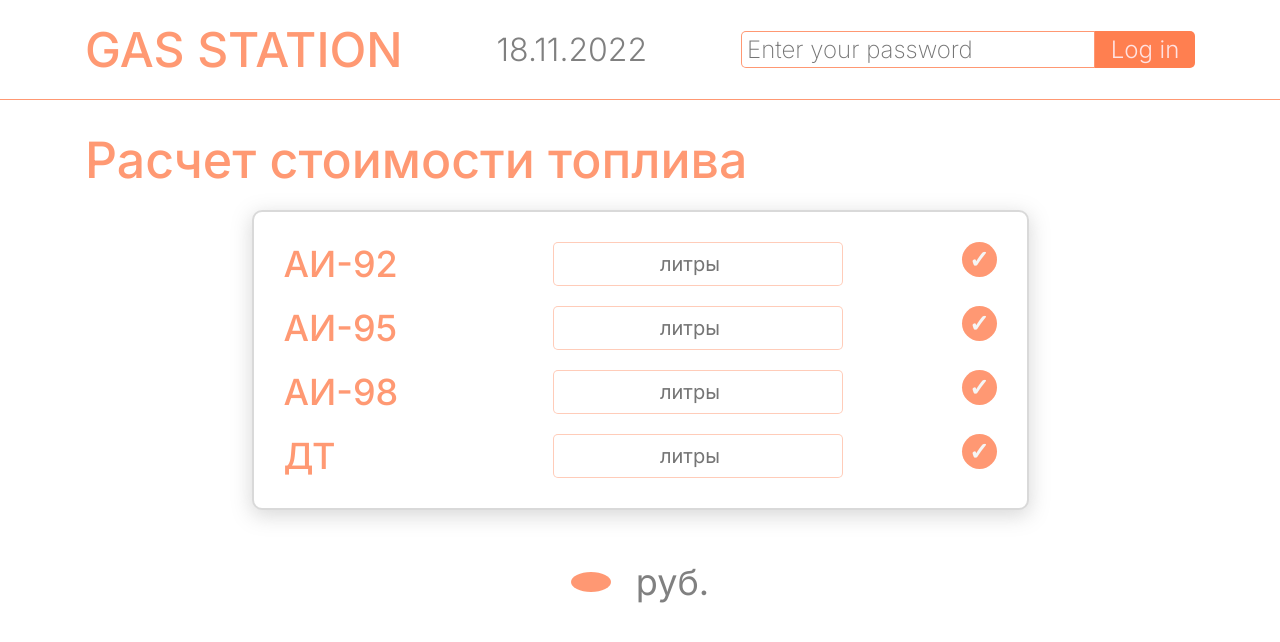
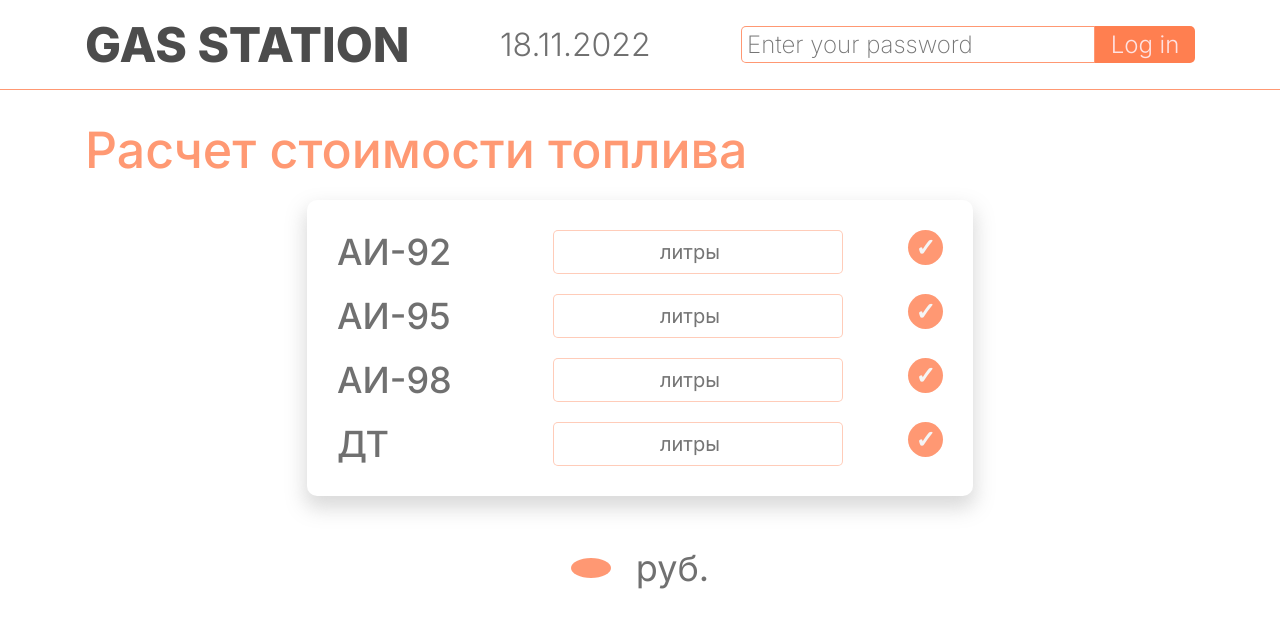
Before and after one commit to petrovskya/Gas-Station, a website built with Parcel: page src/index.html in a window 1280 px wide. Built offline with nearby package versions, Linux system fonts and the light colour scheme.

Commit message:
added different styles

```diff
--- a/src/js/index.js
+++ b/src/js/index.js
@@ -42,7 +42,7 @@ function showAdmin() {
     flex-wrap: nowrap;
     `;
     $HEADER.style.cssText = `
-    background: rgba(128, 128, 128, 0.1);
+    background: rgba(76, 76, 76, 0.2);
     `
   } else {
     $HEADER_INPUT.style.borderColor = 'red';
--- a/src/scss/header.scss
+++ b/src/scss/header.scss
@@ -9,13 +9,13 @@
 }
 .logo {
   font-size: 48px;
-  font-weight: 500;
-  color: rgba(255, 127, 80, 0.8);
+  font-weight: 800;
+  color: rgb(76, 76, 76);
 }
 
 .current-date {
   font-size: 32px;
-  color: grey;
+  color: rgba(76, 76, 76,0.8);
   font-weight: 300;
   &:hover {
     border-bottom: 1px solid grey;
@@ -65,6 +65,6 @@
   }
 }
 header {
- padding: 20px 0;
+ padding: 15px 0;
  border-bottom: 1.5px solid rgba(255, 127, 80, 0.8);
 }
--- a/src/scss/main.scss
+++ b/src/scss/main.scss
@@ -20,12 +20,11 @@ h1 {
 }
 .gas-card {
   z-index: 2;
-  width: 70%;
+  width: 60%;
   margin: 0 15px;
   padding: 30px 30px;
-  border: 2px solid  rgba(128, 128, 128, 0.3);
   border-radius: 10px;
-  box-shadow: 0px 5px 20px 1px rgba(128, 128, 128, 0.3);
+  box-shadow: 0px 10px 20px 2px rgba(128, 128, 128, 0.3);
   &-item {
     display: flex;
     justify-content: space-between;
@@ -38,7 +37,7 @@ h1 {
       font-family: 'Inter', sans-serif;
       font-size: 2.25rem;
       font-weight: 500;
-      color: rgba(255, 127, 80, 0.8);
+      color: rgba(76, 76, 76, 0.8);
       width: 150px;
     }
     input {
@@ -78,7 +77,6 @@ h1 {
   width: 45%;
   margin: 0 15px;
   padding: 20px 30px;
-  border: 2px solid  rgba(128, 128, 128, 0.3);
   border-radius: 10px;
   box-shadow: 0px 5px 20px 1px rgba(128, 128, 128, 0.3);
   .admin-card-item {
@@ -94,7 +92,7 @@ h1 {
       width: 25%;
       font-size: 1.875rem;
       font-weight: 500;
-      color: rgba(255, 127, 80, 0.8);
+      color: rgb(76, 76, 76,0.8);
     }
     .admin-input {
       max-width: 120px;
@@ -146,17 +144,18 @@ h1 {
     text-align: center;
     align-self: center;
     padding: 10px 0;
+    color: rgba(76, 76, 76, 0.8);
   }
   .cost-out {
     font-weight: 400;
     font-size: 36px;
     font-family: 'Inter', sans-serif;
-    color: grey;
+    color: rgba(76, 76, 76, 0.8);
     margin-left: 10px;
   }
   .val {
     margin-left: 5px;
     font-size: 36px;
-    color: grey;
+    color: rgba(76, 76, 76, 0.8);
   }
 }
```
